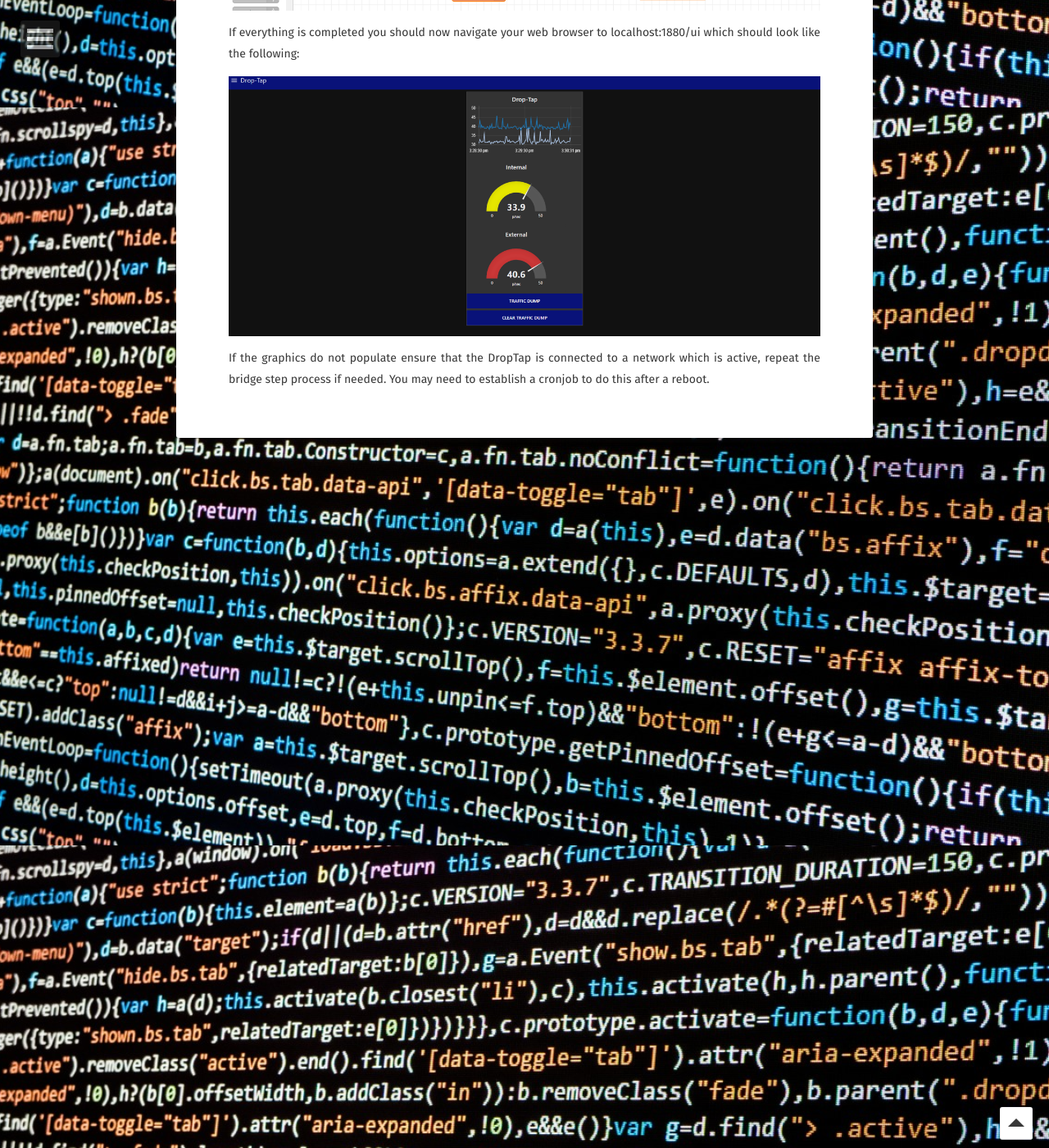
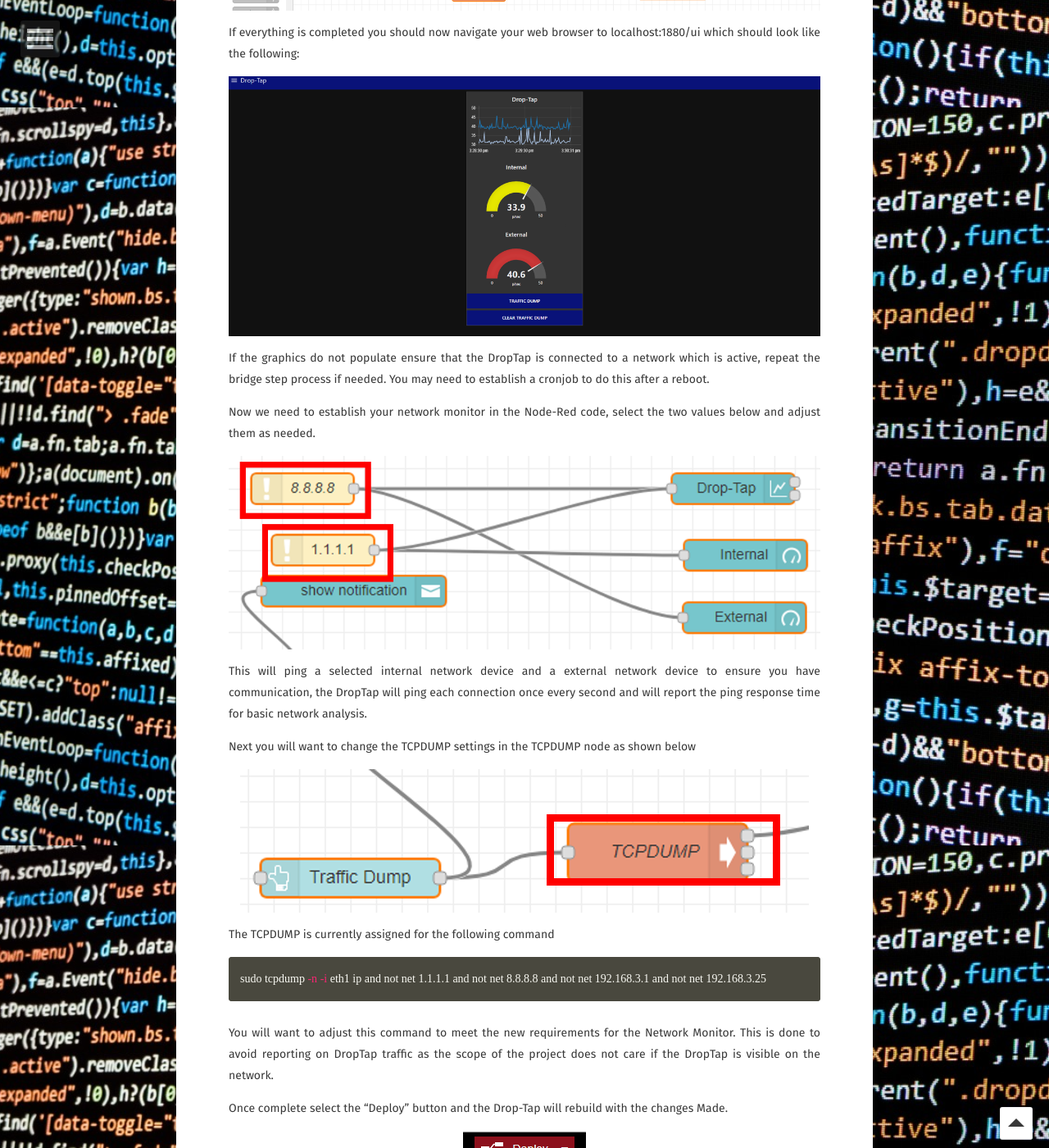
Before and after one commit to mgalde/DropTap, a Jekyll site: the page built from installation.md, in a window 1280 px wide and 1400 px high, scrolled down 4369 px. Shown: the whole window at 82% size. Built offline with Jekyll 4.4.1, drawn with Linux system fonts in a browser that asks for light colours; some web fonts are replaced; our own code applies the rules of GitHub Pages for plain Markdown files; comment, search, counter and statistics services are not loaded.

Commit message:
Changes to DropTap

````diff
--- a/installation.md
+++ b/installation.md
@@ -82,3 +82,26 @@ If everything is completed you should now navigate your web browser to localhost
 ![Over View ](/assets/img/DropTapImages/Product/DropTap5.png)
 
 If the graphics do not populate ensure that the DropTap is connected to a network which is active, repeat the bridge step process if needed. You may need to establish a cronjob to do this after a reboot.
+
+Now we need to establish your network monitor in the Node-Red code, select the two values below and adjust them as needed.
+
+![Adjustment ](/assets/img/DropTapImages/Product/DropTap6.png)
+
+This will ping a selected internal network device and a external network device to ensure you have communication, the DropTap will ping each connection once every second and will report the ping response time for basic network analysis.
+
+
+Next you will want to change the TCPDUMP settings in the TCPDUMP node as shown below
+
+![TCPDump Adjustment ](/assets/img/DropTapImages/Product/DropTap7.png)
+
+The TCPDUMP is currently assigned for the following command
+
+```bash
+sudo tcpdump -n -i eth1 ip and not net 1.1.1.1 and not net 8.8.8.8 and not net 192.168.3.1 and not net 192.168.3.25
+```
+
+You will want to adjust this command to meet the new requirements for the Network Monitor. This is done to avoid reporting on DropTap traffic as the scope of the project does not care if the DropTap is visible on the network.
+
+Once complete select the "Deploy" button and the Drop-Tap will rebuild with the changes Made.
+
+![DEPLOY ](/assets/img/DropTapImages/Product/DropTap8.png)
````
Also changed, not shown: assets/img/DropTapImages/Product/DropTap6.png (added), assets/img/DropTapImages/Product/DropTap7.png (added), assets/img/DropTapImages/Product/DropTap8.png (added).
